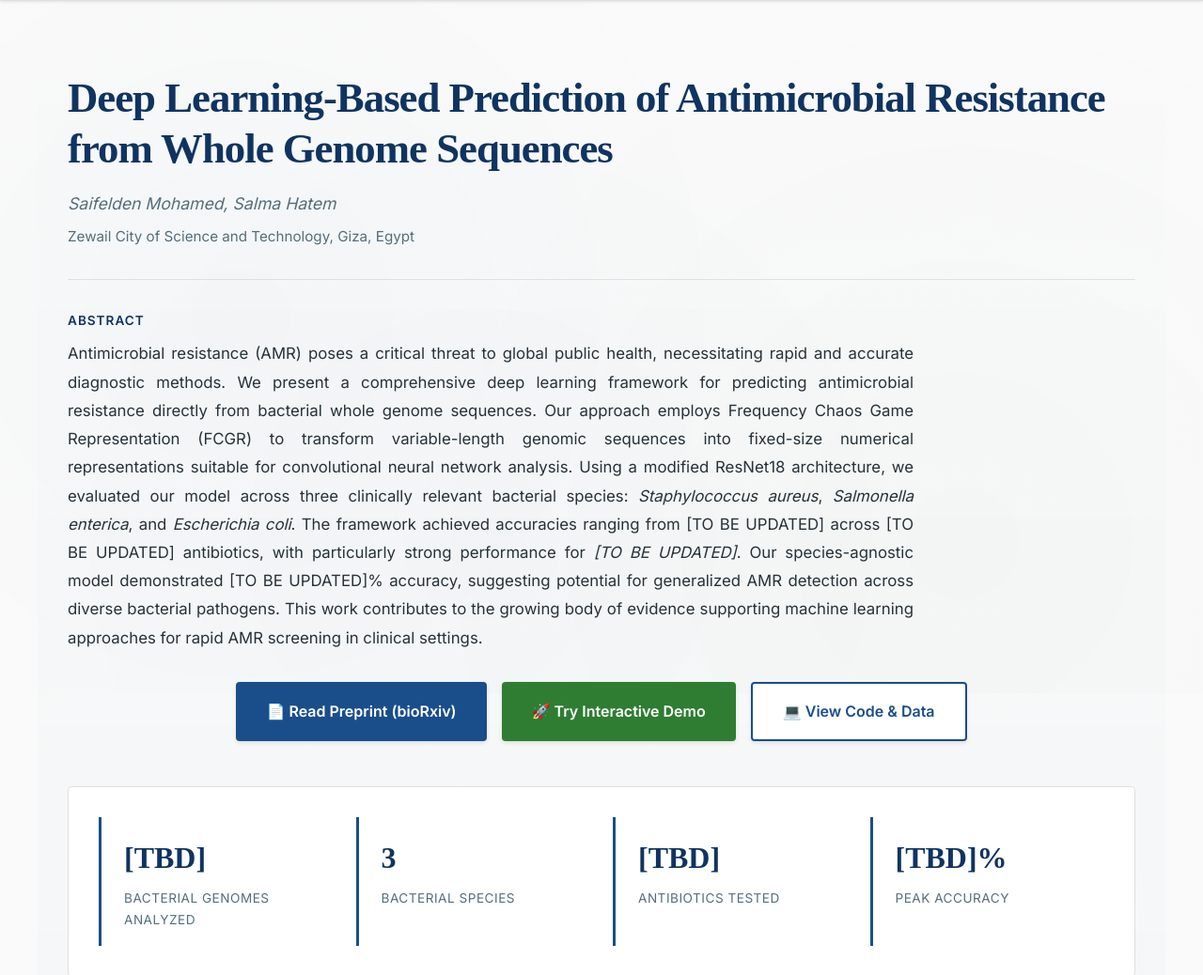
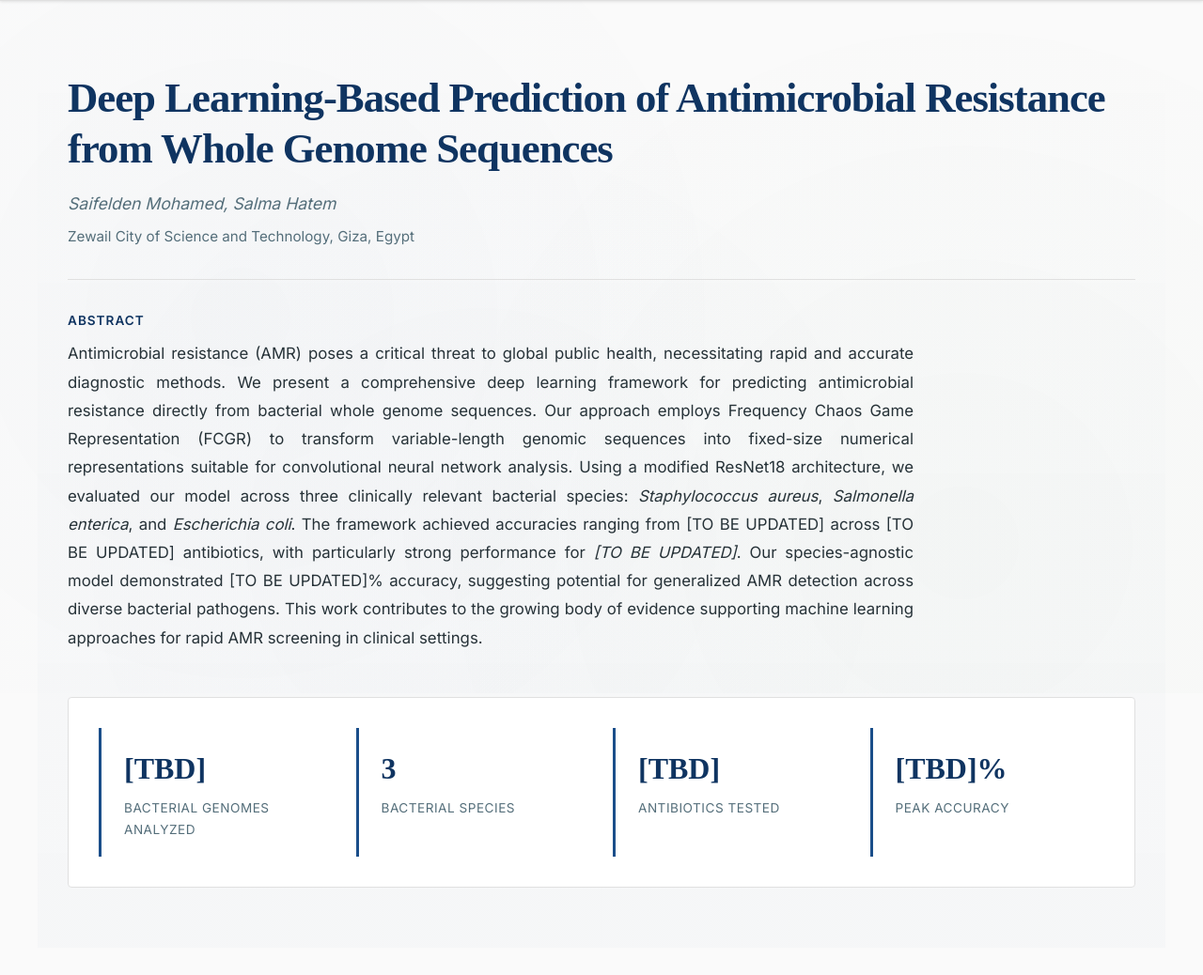
Before and after one commit to XHCFS/amr-fgcr-prediction-project, a plain HTML site: page docs/index.html in a window 1280 px wide. Shown: the part 62-1100 px from the top of the page at 94% size. Drawn offline with Linux system fonts and the light colour scheme; a web font is replaced by a local one.

Commit message:
Update index.html

```diff
--- a/docs/index.html
+++ b/docs/index.html
@@ -713,13 +713,6 @@
                 </p>
             </div>
 
-            <!-- Quick Access Links -->
-            <div class="quick-access">
-                <a href="#" class="access-button">📄 Read Preprint (bioRxiv)</a>
-                <a href="#" class="access-button secondary">🚀 Try Interactive Demo</a>
-                <a href="#resources" class="access-button tertiary">💻 View Code & Data</a>
-            </div>
-
             <div class="key-metrics">
                 <div class="metric-item">
                     <div class="metric-value">[TBD]</div>
```
